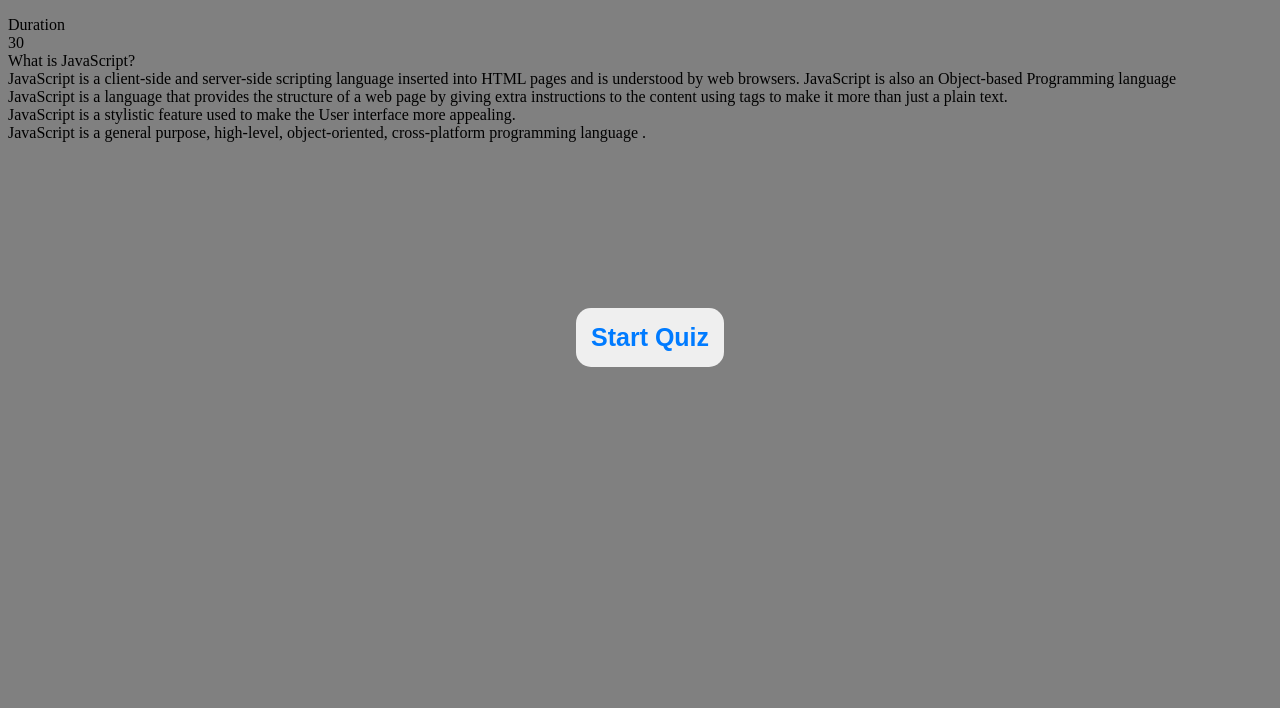
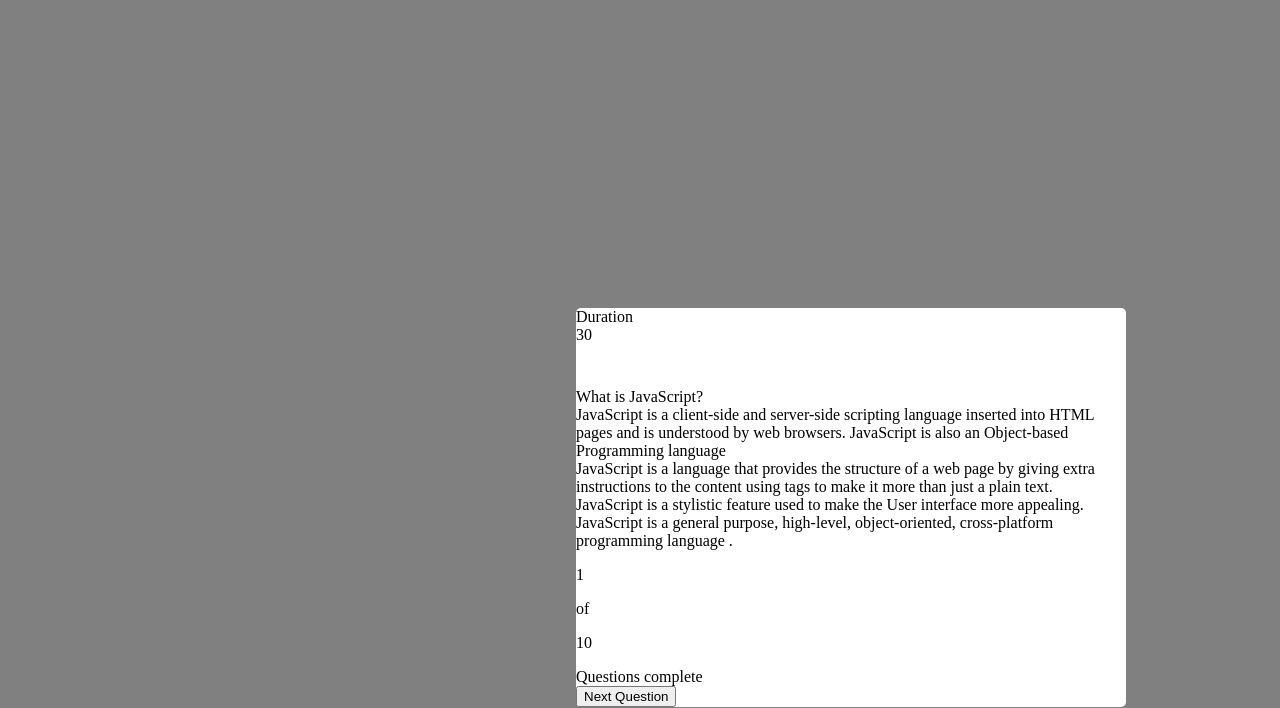
Before and after one commit to ChristopherChinia/QUIZ-BOARD-PROJECT-3, a plain HTML site: page index.html in a window 1280 px wide. Shown: the part 92-800 px from the top of the page. Drawn offline with Linux system fonts and the light colour scheme.

Commit message:
styling the quiz box in CSS

```diff
--- a/Assets/Style/index.css
+++ b/Assets/Style/index.css
@@ -128,3 +128,20 @@ div.info{
 .buttons>button.proceed:hover{
     background-color: #007bff;
 }
+
+/* QUIZ-BOX */
+.quiz-box{
+    position: absolute;
+    top: 50%;
+    left: 45%;
+    transform: translate(-50% -50%);
+    width: 550px;
+    background-color: #fff;
+    border-radius: 5px;
+}
+
+
+/* Header */
+.quiz-box header{
+    height: 80px;
+}
--- a/index.html
+++ b/index.html
@@ -46,8 +46,10 @@
 </div>
 
 <!--Quiz Box  -->
+<div class="quiz-box">
+
 <!-- Header -->
-<div class="quiz-box">
+
     <header>
         <div class="tittle"></div>
         <div class="timer">
@@ -83,10 +85,11 @@
     </section>
     <!-- Quiz-box footer -->
     <footer>
-        <div class="total-score"><span></span></div>
+        <div class="total-score"><span><p>1</p><p>of</p><p>10</p>Questions complete</span>
+        </div>
+        <button class="proceed-btn"> Next Question</button>
     </footer>
 </div>
 
-
 </body>
 </html>
```
